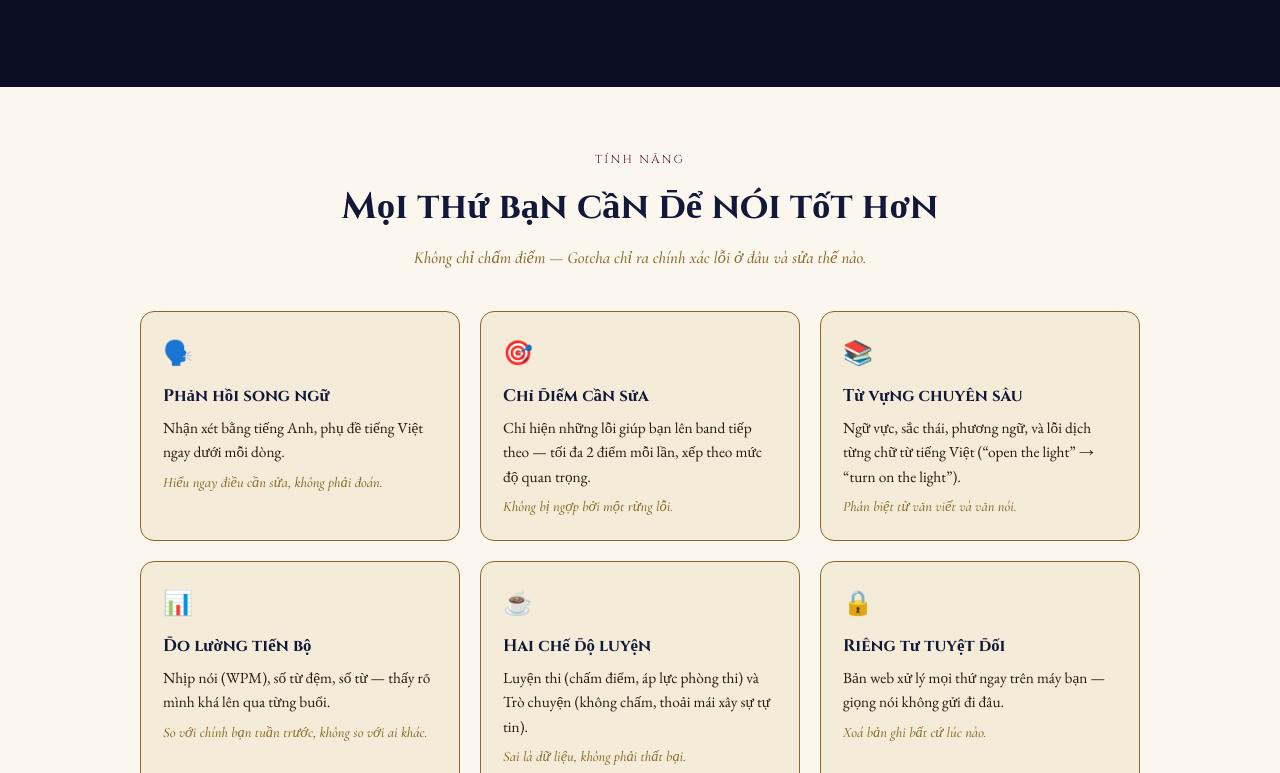
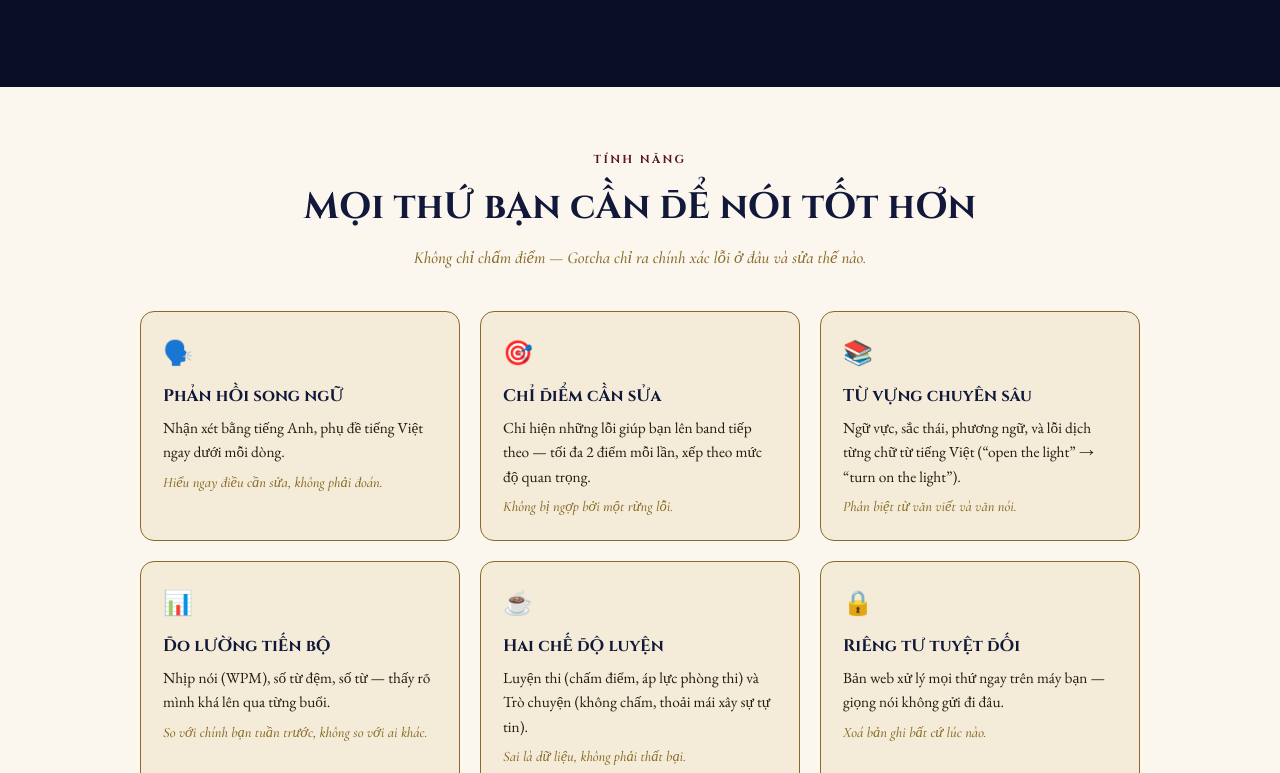
Before and after one commit to phanvandiep2014-unicoach/gotcha-web, a plain HTML site: page index.html in a window 1280 px wide. Shown: the part 629-1402 px from the top of the page. Drawn offline with nearby package versions, Linux system fonts and the light colour scheme.

Commit message:
Fix Vietnamese Cinzel: embed DVN Cinzel for headings

```diff
--- a/index.html
+++ b/index.html
@@ -20,12 +20,14 @@
 <link rel="icon" href="assets/favicon-32.png">
 <link rel="stylesheet" href="https://fonts.googleapis.com/css2?family=Cinzel:wght@400;500;600;700;900&family=Cormorant+Garamond:ital,wght@0,500;0,600;0,700;1,500&family=EB+Garamond:ital,wght@0,400;0,500;1,400&display=swap">
 <style>
+@font-face{font-family:'DVN Cinzel';src:url('assets/DVN-Cinzel-Bold.ttf') format('truetype');font-weight:400 900;font-style:normal;font-display:swap;}
+
 :root{
   --sapphire:#11183A;--sapphire-deep:#0A0E24;--oxblood:#5A1726;--oxblood-deep:#3A0E18;
   --emerald:#123F33;--gold:#C8A14B;--gold-light:#E7CE8E;--gold-dark:#8A6A28;
   --parchment:#F4ECD8;--parchment2:#E9DCBE;--ivory:#FBF7EE;--ink:#241B10;
   --foil:linear-gradient(135deg,#8A6A28,#E7CE8E 26%,#C8A14B 48%,#F4E7BC 66%,#A9863A 86%,#8A6A28);
-  --fd:'Cinzel','Cormorant Garamond',serif;--fh:'Cinzel','Cormorant Garamond',serif;--fs:'Cormorant Garamond',serif;--fb:'EB Garamond',serif;
+  --fd:'Cinzel','Cormorant Garamond',serif;--fh:'DVN Cinzel','Cinzel','Cormorant Garamond',serif;--fs:'Cormorant Garamond',serif;--fb:'EB Garamond',serif;
 }
 *{margin:0;padding:0;box-sizing:border-box}
 html{scroll-behavior:smooth}
```
Also changed, not shown: try.html (+3 -1 lines), assets/DVN-Cinzel-Bold.ttf (added).
